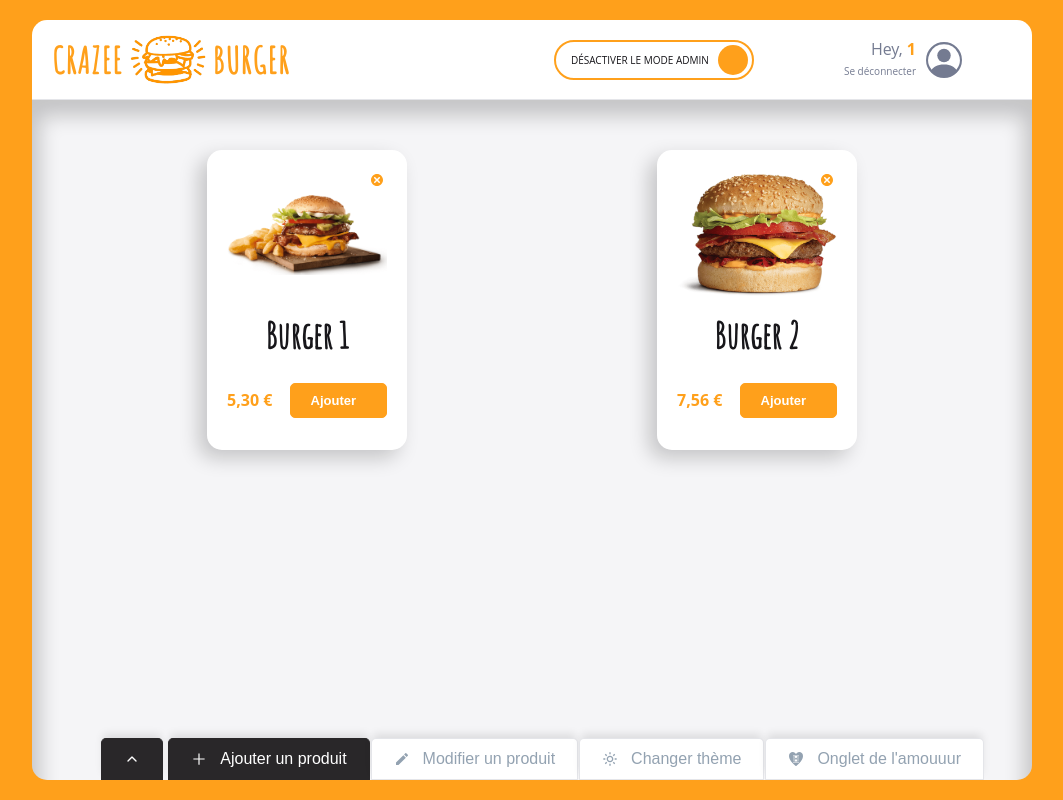
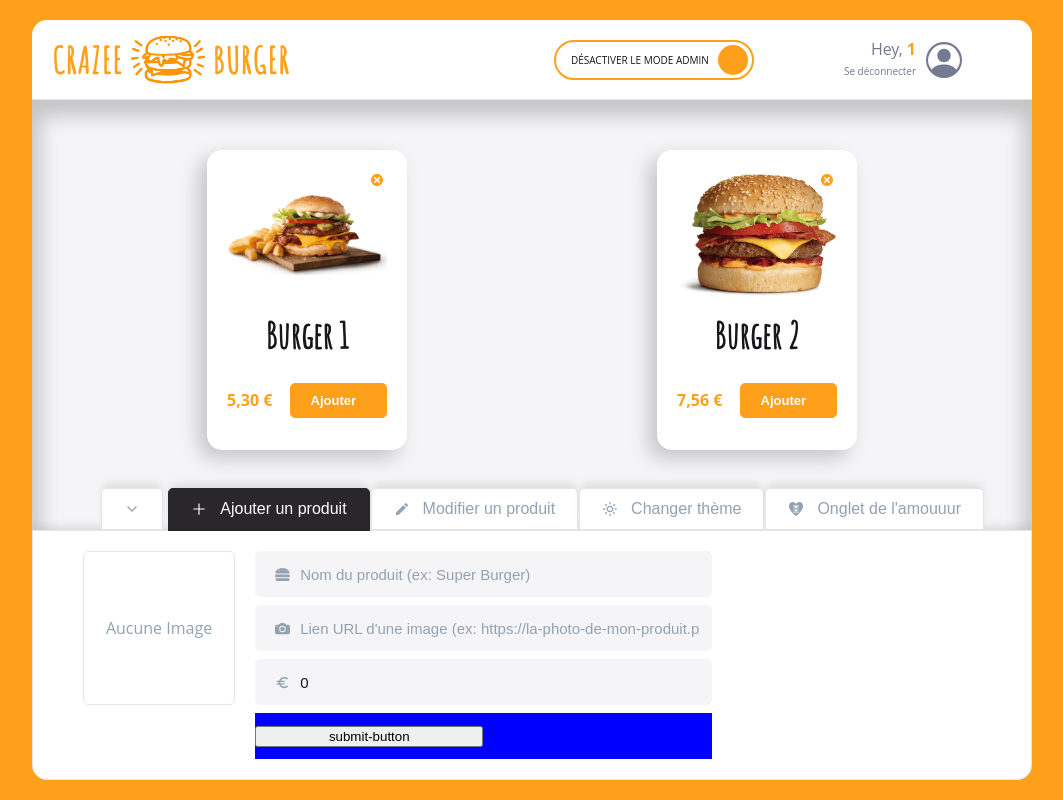
Before and after one commit to NFiker/crazee-burger, a React (Vite) app: page /order/1 in a window 1280 px wide. Shown: the whole page, without its empty margins (108-1171 px from the left). Built offline with nearby package versions, Linux system fonts and the light colour scheme; a web font is replaced by a local one.

Commit message:
♻️  F08 > TextInput > create the base + two extra versions

```diff
--- a/src/components/pages/login/LoginForm.jsx
+++ b/src/components/pages/login/LoginForm.jsx
@@ -39,6 +39,7 @@
           required
           Icon={<BsPersonCircle />}
           className="input-login"
+          version="normal"
         />
 
         <PrimaryButton
--- a/src/components/pages/order/OrderPage.jsx
+++ b/src/components/pages/order/OrderPage.jsx
@@ -9,7 +9,7 @@
 export default function OrderPage() {
   //State
   const [isModeAdmin, setIsModeAdmin] = useState(true);
-  const [isCollapsed, setIsCollapsed] = useState(true);
+  const [isCollapsed, setIsCollapsed] = useState(false);
   const [currentTabSelected, setCurrentTabSelected] = useState("add");
   const [menu, setMenu] = useState(fakeMenu.SMALL);
 
--- a/src/components/pages/order/main/admin/adminPanel/AddForm.jsx
+++ b/src/components/pages/order/main/admin/adminPanel/AddForm.jsx
@@ -3,7 +3,11 @@
 import { useContext } from "react";
 import { useState } from "react";
 import { FiCheck } from "react-icons/fi";
+import { FaHamburger } from "react-icons/fa";
+import { BsFillCameraFill } from "react-icons/bs";
+import { MdOutlineEuro } from "react-icons/md";
 import { theme } from "../../../../../../theme/index";
+import TextInput from "../../../../../reusable-ui/TextInput";
 
 const EMPTY_PRODUCT = {
   id: "",
@@ -54,26 +58,32 @@
         )}
       </div>
       <div className="input-fields">
-        <input
+        <TextInput
           name="title"
           value={newProduct.title}
           type="text"
           placeholder="Nom du produit (ex: Super Burger)"
           onChange={handleChange}
+          Icon={<FaHamburger />}
+          version="minimalist"
         />
-        <input
+        <TextInput
           name="imageSource"
           value={newProduct.imageSource}
           type="text"
           placeholder="Lien URL d'une image (ex: https://la-photo-de-mon-produit.png)"
           onChange={handleChange}
+          Icon={<BsFillCameraFill />}
+          version="minimalist"
         />
-        <input
+        <TextInput
           name="price"
           value={newProduct.price}
           type="text"
           placeholder="Prix"
           onChange={handleChange}
+          Icon={<MdOutlineEuro />}
+          version="minimalist"
         />
       </div>
       <div className="submit">
@@ -129,10 +139,11 @@
   }
 
   .input-fields {
-    background: green;
+    /* background: green; */
     grid-area: input-fields;
 
     display: grid;
+    grid-row-gap: 8px;
   }
 
   .submit {
--- a/src/components/pages/order/main/admin/adminPanel/AdminPanel.jsx
+++ b/src/components/pages/order/main/admin/adminPanel/AdminPanel.jsx
@@ -16,7 +16,7 @@
 }
 
 const AdminPanelStyled = styled.div`
-  height: 251px;
+  height: 250px;
   padding: 20px 5%;
   background: ${theme.colors.white};
   border: 1px solid ${theme.colors.greyLight};
--- a/src/components/reusable-ui/TextInput.jsx
+++ b/src/components/reusable-ui/TextInput.jsx
@@ -1,4 +1,5 @@
 import styled from "styled-components";
+import { css } from "styled-components";
 import { theme } from "../../theme";
 
 export default function TextInput({
@@ -6,18 +7,18 @@
   onChange,
   Icon,
   className,
+  version = "normal",
   ...extraProps
 }) {
   return (
-    <InputStyled className={className}>
+    <TextInputStyled className={className} $version={version}>
       <div className="icon">{Icon && Icon}</div>
       <input value={value} onChange={onChange} type="text" {...extraProps} />
-    </InputStyled>
+    </TextInputStyled>
   );
 }
 
-const InputStyled = styled.div`
-  background-color: ${theme.colors.white};
+const TextInputStyled = styled.div`
   border-radius: ${theme.borderRadius.round};
   display: flex;
   align-items: center;
@@ -38,11 +39,44 @@
     font-size: ${theme.fonts.size.SM};
     color: ${theme.colors.dark};
     width: 100%;
-    /* display: flex; */
 
     &::placeholder {
-      background: ${theme.colors.white};
+      /* background: ${theme.colors.white}; */
       color: ${theme.colors.greySemiDark};
     }
   }
+
+  ${(props) => {
+    if (props.$version === "normal") return extraStyleNormal;
+
+    if (props.$version === "minimalist") return extraStyleMinimalist;
+  }};
 `;
+
+const extraStyleNormal = css`
+  background: ${theme.colors.white};
+  padding: 18 28px;
+  color: ${theme.colors.greySemiDark};
+
+  input {
+    color: ${theme.colors.dark};
+
+    &:placeholder {
+      background: ${theme.colors.white};
+    }
+  }
+`;
+const extraStyleMinimalist = css`
+  background: ${theme.colors.background_white};
+  padding: 8px 10px;
+  color: ${theme.colors.greyBlue};
+
+  input {
+    background: ${theme.colors.background_white};
+    color: ${theme.colors.dark};
+
+    &:focus {
+      outline: 0;
+    }
+  }
+`;
```
